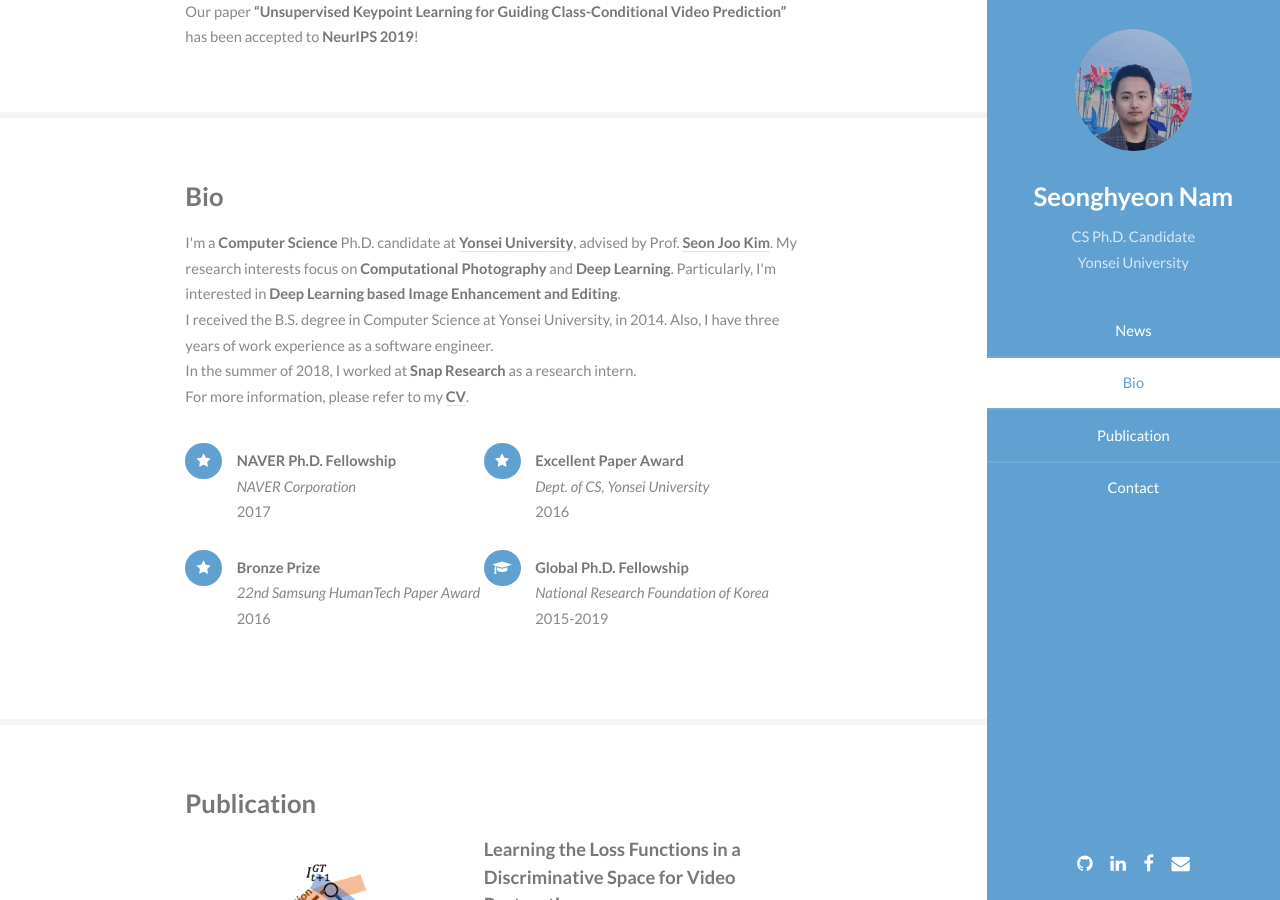
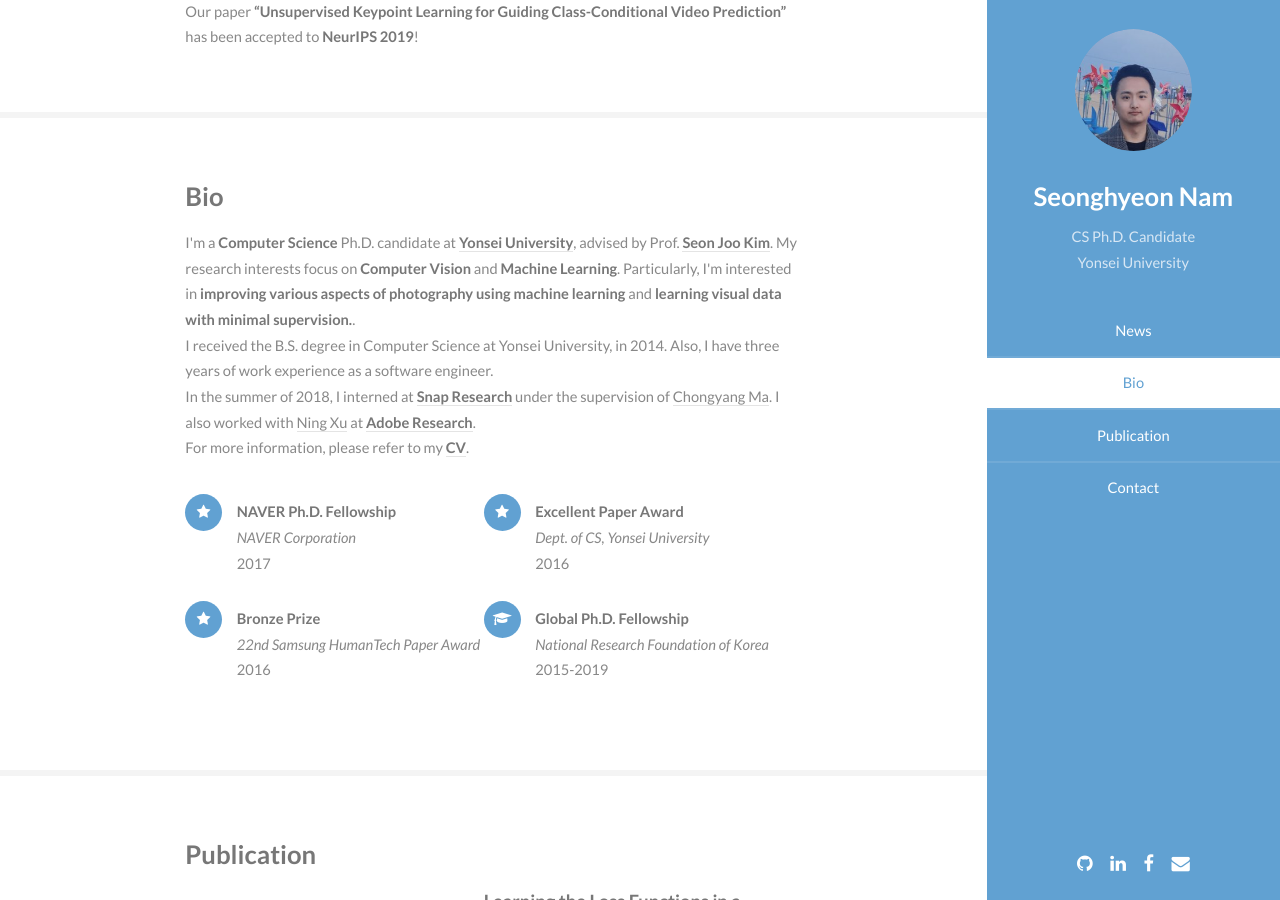
Before and after one commit to woozzu/woozzu.github.io, a Jekyll site: the page built from index.html, in a window 1280 px wide and 900 px high, scrolled down 672 px. Built offline with Jekyll 4.4.1, drawn with Linux system fonts in a browser that asks for light colours.

Commit message:
Update index.html

```diff
--- a/index.html
+++ b/index.html
@@ -24,9 +24,9 @@ layout: default
         <div class="container">
             <h3>Bio</h3>
             <p>
-                I'm a <strong>Computer Science</strong> Ph.D. candidate at <a href="http://www.yonsei.ac.kr" target="_blank"><strong>Yonsei University</strong></a>, advised by Prof. <a href="https://sites.google.com/site/seonjookim" target="_blank"><strong>Seon Joo Kim</strong></a>. My research interests focus on <strong>Computational Photography</strong> and <strong>Deep Learning</strong>. Particularly, I'm interested in <strong>Deep Learning based Image Enhancement and Editing</strong>.<br />
+                I'm a <strong>Computer Science</strong> Ph.D. candidate at <a href="http://www.yonsei.ac.kr" target="_blank"><strong>Yonsei University</strong></a>, advised by Prof. <a href="https://sites.google.com/site/seonjookim" target="_blank"><strong>Seon Joo Kim</strong></a>. My research interests focus on <strong>Computer Vision</strong> and <strong>Machine Learning</strong>. Particularly, I'm interested in <strong>improving various aspects of photography using machine learning</strong> and <strong>learning visual data with minimal supervision.</strong>.<br />
                 I received the B.S. degree in Computer Science at Yonsei University, in 2014. Also, I have three years of work experience as a software engineer.<br />
-                In the summer of 2018, I worked at <strong>Snap Research</strong> as a research intern.<br />
+                In the summer of 2018, I interned at <a href="http://research.snap.com" target="_blank"><strong>Snap Research</strong></a> under the supervision of <a href="http://chongyangma.com" target="_blank">Chongyang Ma</a>. I also worked with <a href="https://sites.google.com/view/ningxu" target="_blank">Ning Xu</a> at <a href="http://research.adobe.com" target="_blank"><strong>Adobe Research</strong></a>.<br />
                 For more information, please refer to my <a href="assets/CV_SeonghyeonNam.pdf"><strong>CV</strong></a>.
             </p>
             <ul class="feature-icons">
```
